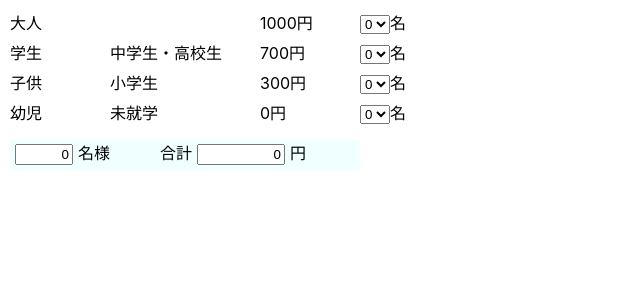
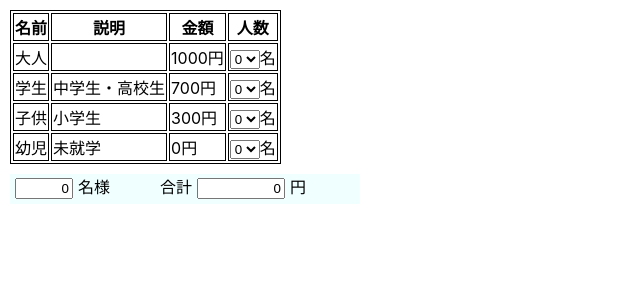
Before and after one commit to i-tanaka730/price-calculation, a React (Create React App) app: page / in a window 1280 px wide. Shown: the top 300 px of the page, without its empty margins (0-640 px from the left). Built offline with nearby package versions, Linux system fonts and the light colour scheme.

Commit message:
feat: 全体的にいい感じに動作するように対応。

```diff
--- a/src/App.css
+++ b/src/App.css
@@ -57,3 +57,7 @@
   margin-left: 5px;
   margin-right: 5px;
 }
+
+table.regularTable, th, td {
+  border: 1px solid;
+}
--- a/src/App.tsx
+++ b/src/App.tsx
@@ -1,9 +1,8 @@
-import { defaultCipherList } from 'constants';
 import React from 'react';
 import './App.css';
 
 // アプリケーション内で共通的に使用する型の定義
-type FeeClassfication = {
+type FeeClassification = {
   name: string;
   description: string;
   unitPrice: number;
@@ -12,125 +11,163 @@
 }
 
 type DetailProps = {
-  classfication: FeeClassfication
+  classfication: FeeClassification;
+  onNumOfPeopleChange: (num: number) => void;
 }
 
-type DetailState = {
-  numOfPeople: number;
+/**
+ * 詳細コンポーネント。
+ * (propsを受け取ってJSXを返却するアロー関数)
+ */
+const Detail: React.FC<DetailProps> = props => {
+
+  // 人数選択コンボボックス変更時の処理
+  const onNumOfPeopleChange = (e: React.ChangeEvent<HTMLSelectElement>) => {
+    // 選択された数を指定して、propsの関数を呼び出す
+    const num: number = Number(e.target.value);
+    props.onNumOfPeopleChange(num);
   }
 
-class Detail extends React.Component<DetailProps, DetailState> {
+  // 人数選択コンボボックスのアイテム
+  const numOfPeopleItems = [];
+  for(let i=0; i < 10; i++) {
+      numOfPeopleItems.push(<option value={i}>{[i]}</option>)
+  };
 
-  constructor(props: DetailProps) {
-    super(props);
-    this.state = {
-      numOfPeople: props.classfication.numOfPeople,
-    }
+  return (
+    <tr>
+      <td className="classification-name">{props.classfication.name}</td>
+      <td className="description">{props.classfication.description}</td>
+      <td className="unit-price">{props.classfication.unitPrice}円</td>
+      <td className="num-people">
+        <select value={props.classfication.numOfPeople} onChange={e => onNumOfPeopleChange(e)}>
+                      {numOfPeopleItems}
+        </select>
+        <span>名</span>
+      </td>
+    </tr>
+  );
 }
 
-  onNumOfPeopleChange(e: React.ChangeEvent<HTMLSelectElement>): void {
-    const num: number = Number(e.target.value);
-    this.setState({
-      numOfPeople: num
-    });
+type SummaryProps = {
+  numOfPeople: number;
+  totalAmount: number;
 }
 
-
-  render() {
-    return (
-      <div>
-        <div className="classification-name">{this.props.classfication.name}</div>
-        <div className="description">{this.props.classfication.description}</div>
-        <div className="unit-price">{this.props.classfication.unitPrice}円</div>
-        <div className="num-people">
-          <select value={this.state.numOfPeople} onChange={e => this.onNumOfPeopleChange(e)}>
-            <option value="0">0</option>
-            <option value="1">1</option>
-            <option value="2">2</option>
-            <option value="3">3</option>
-            <option value="4">4</option>
-          </select>
-          <span>名</span>
-        </div>
-      </div>
-    );
-  }
-}
-
-class Summary extends React.Component {
-  render() {
+/**
+ * サマリー(合計)コンポーネント。
+ */
+const Summary: React.FC<SummaryProps> = props => {
   return (
     <div>
       <div className="party">
-          <input type="text" className="party" value="0" />
+        <input type="text" className="party" value={props.numOfPeople} />
         <span>名様</span>
       </div>
       <div className="total-amount">
         <span>合計</span>
-          <input type="text" className="total-amount" value="0" />
+        <input type="text" className="total-amount" value={props.totalAmount} />
         <span>円</span>
       </div>
     </div>
   );
 }
+
+type AdmissionFeeCalculatorState = {
+  feeClassifications: FeeClassification[];
 }
 
-class AdmissionFeeCalculator extends React.Component {
-  private details: DetailProps[] = [
-    {
-      classfication: {
+/**
+ * 料金計算コンポーネント。
+ */
+class AdmissionFeeCalculator extends React.Component<{}, AdmissionFeeCalculatorState> {
+  constructor(props: {}) {
+    super(props);
+
+    // 明細データを作成する
+    const adults: FeeClassification = {
       name: "大人",
       description: "",
       unitPrice: 1000,
       numOfPeople: 0,
       totalPrice: 0
-      }
-    },
-    {
-      classfication: {
+    };
+    const students: FeeClassification = {
       name: "学生",
       description: "中学生・高校生",
       unitPrice: 700,
       numOfPeople: 0,
       totalPrice: 0
-      }
-    },
-    {
-      classfication: {
+    };
+    const children: FeeClassification = {
       name: "子供",
       description: "小学生",
       unitPrice: 300,
       numOfPeople: 0,
       totalPrice: 0
-      }
-    },
-    {
-      classfication: {
+    };
+    const infants: FeeClassification = {
       name: "幼児",
       description: "未就学",
       unitPrice: 0,
       numOfPeople: 0,
       totalPrice: 0
+    };
+
+    // 初期値として明細データをステートに設定する
+    this.state = { feeClassifications: [adults, students, children, infants] };
   }
+
+  // 詳細コンポーネントで人数が変更された場合のイベントハンドラ
+  handleNumOfPeopleChange(idx: number, num: number) {
+    // 変更対象の明細を取得
+    const currentFC = this.state.feeClassifications[idx];
+    // 単価と人数で料金を再計算
+    const newTotalPrice = currentFC.unitPrice * num;
+    // 人数と合計額以外は既存の値をコピー
+    const newFC: FeeClassification = Object.assign({}, currentFC, {numOfPeople: num, totalPrice: newTotalPrice});
+    // 新たな配列を作成
+    const feeClassifications = this.state.feeClassifications.slice();
+    feeClassifications[idx] = newFC;
+
+    // stateの更新
+    this.setState({ feeClassifications: feeClassifications });
   }
-  ];
 
   render() {
-    const detailsJsx = this.details.map((fc, idx) => {
+    const details = this.state.feeClassifications.map((fc, idx) => {
       return (
-        <Detail key={idx.toString()} classfication={fc.classfication} />
+                    <Detail key={idx.toString()} classfication={fc} onNumOfPeopleChange={n => this.handleNumOfPeopleChange(idx, n)} />
       );
     });
 
+    const numOfPeople = this.state.feeClassifications
+      .map(fc => fc.numOfPeople).reduce((p, c) => p + c);
+    const totalAmount = this.state.feeClassifications
+      .map(fc => fc.totalPrice).reduce((p, c) => p + c);
+
     return (
       <>
-        {detailsJsx}
-        <Summary />
+          <table className="regularTable">
+            <thead>
+              <tr>
+                <th>名前</th>
+                <th>説明</th>
+                <th>金額</th>
+                <th>人数</th>
+              </tr>
+            </thead>
+            {details}
+          </table>
+        <Summary numOfPeople={numOfPeople} totalAmount={totalAmount}/>
       </>
     );
   }
 }
 
+/**
+ * アプリケーション。
+ */
 const App: React.FC = () => {
   return (
     <div className="main">
```
Lines whose indentation alone changed are shown as unchanged.
